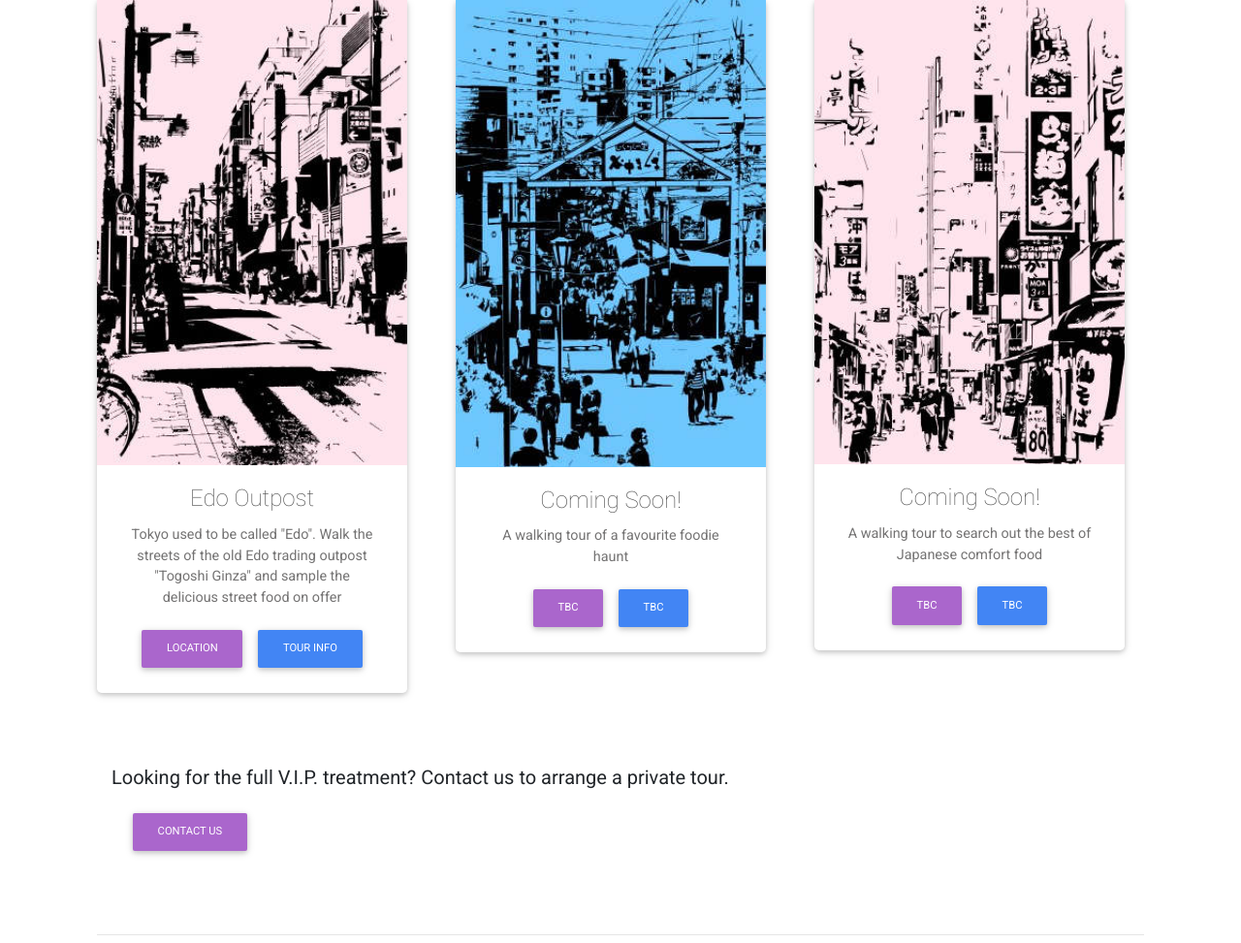
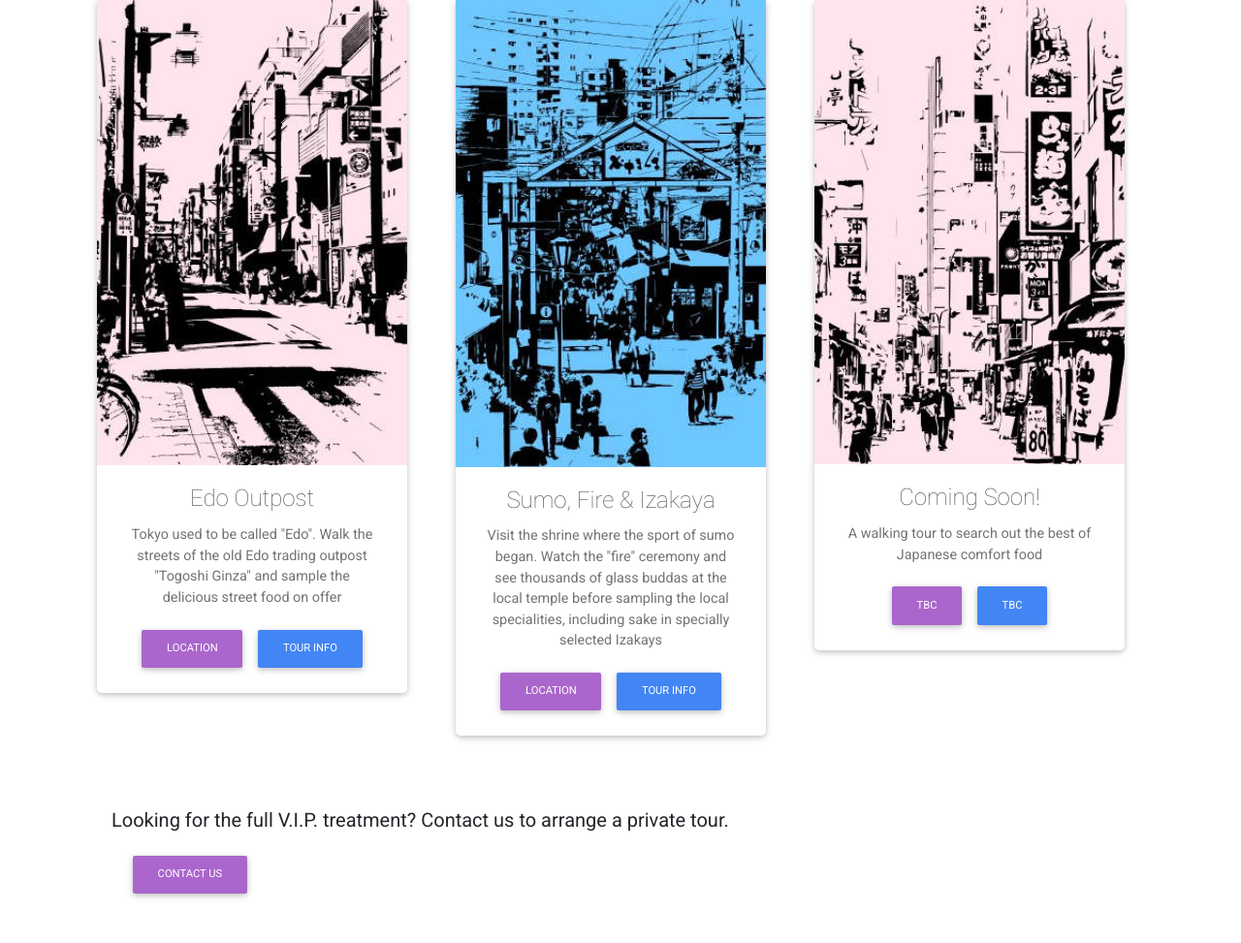
Before and after one commit to AoiToShiro/django-tastetours, a Django app: page / in a window 1280 px wide. Shown: the part 1834-2807 px from the top of the page at 97% size. Run offline with Django 3.2, Linux system fonts and the light colour scheme; parts of the project's set-up code (start-up, migrations or seed data) failed here and were passed over; some libraries are stand-ins or nearby versions.

Commit message:
Not yet finished with creating new tour. Unit tests fail for html template incorrectly

```diff
--- a/tastetoursjapan_project/templates/base.html
+++ b/tastetoursjapan_project/templates/base.html
@@ -146,6 +146,7 @@
       </div>
 
       {% endblock content %}
+
       {% comment %} Pintrest script {% endcomment %}
       <script async defer data-pin-hover="true" data-pin-tall="true"
       data-pin-round="true" src="//assets.pinterest.com/js/pinit.js" lazyload>
--- a/tastetoursjapan_project/templates/pages/home.html
+++ b/tastetoursjapan_project/templates/pages/home.html
@@ -191,11 +191,15 @@
             <div class="card-body">
                 <!--Title-->
                 <h4 class="card-title dark-grey-text"><strong>
-                  Coming Soon!</strong></h4>
+                  Sumo, Fire & Izakaya</strong></h4>
                 <!--Text-->
-                <p class="card-text">A walking tour of a favourite foodie haunt</p>
-                <a href="#" class="btn btn-secondary btn-md">TBC</a>
-                <a href="#" class="btn btn-primary btn-md">TBC</a>
+                <p class="card-text">Visit the shrine where the sport of sumo began.
+                Watch the "fire" ceremony and see thousands of glass buddas at
+                the local temple before sampling the local specialities, including sake
+                in specially selected Izakays</p>
+                <a href="#" class="btn btn-secondary btn-md" data-toggle="modal"
+                data-target=".bd-example-modal-lg">Location</a>
+                <a href="{% url 'tours:sumofireizakaya' %}" class="btn btn-primary btn-md">Tour Info</a>
               </div>
 
         </div>
--- a/tastetoursjapan_project/templates/tours/edooutpost.html
+++ b/tastetoursjapan_project/templates/tours/edooutpost.html
@@ -8,7 +8,6 @@
 Togoishi Ginza. See how Japanese culture is reflected in the delicious, yet
 simple food. Book to enrich your trip.">
 {% endblock %}
-
 
 <br>
 <body>
```
Also changed, not shown: tastetoursjapan_project/tours/tests/test_urls.py (+1 -1 lines), tastetoursjapan_project/tours/tests/test_views.py (+42 -63 lines).
